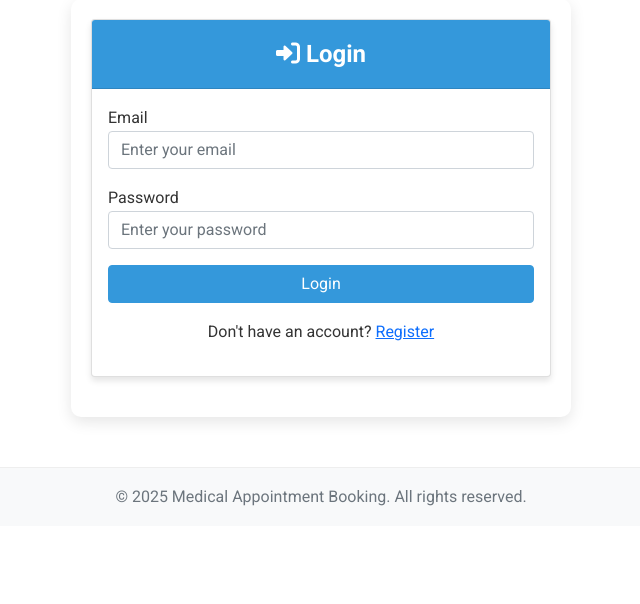
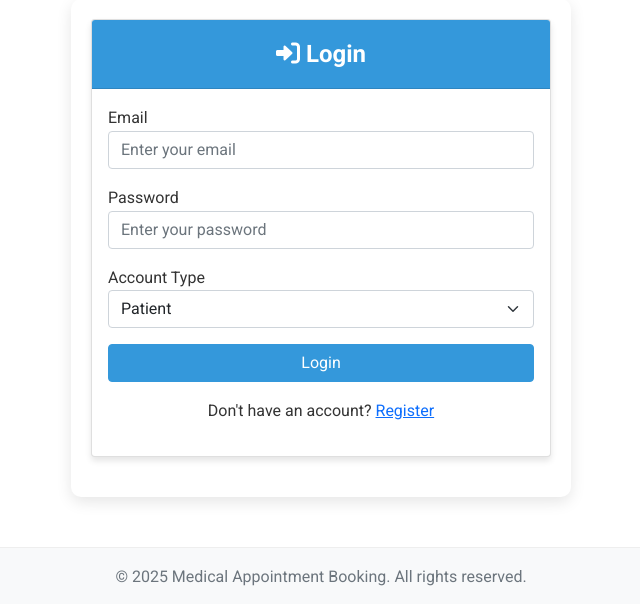
Before and after one commit to Omjee73/medical-appointment-management, a Flask app: page /login in a window 1280 px wide. Shown: the part 109-713 px from the top of the page, without its empty margins (319-959 px from the left). Run offline with Flask 3, Linux system fonts and the light colour scheme.

Commit message:
Require users to specify if they have an admin or patient account
Adds user type selection to the login form and validates against user role.

Replit-Commit-Author: Agent
Replit-Commit-Session-Id: dc55c29d-58d4-477a-b1cf-e83cd88281da
Replit-Commit-Screenshot-Url: https://storage.googleapis.com/screenshot-production-us-central1/16bbc207-3a59-4ca7-a152-cf21b2ae950b/de76b602-7d9f-45f5-a93c-68932da4d4d3.jpg

```diff
--- a/forms.py
+++ b/forms.py
@@ -9,6 +9,7 @@ from datetime import datetime
 class LoginForm(FlaskForm):
     email = StringField('Email', validators=[DataRequired(), Email()])
     password = PasswordField('Password', validators=[DataRequired()])
+    user_type = SelectField('Account Type', choices=[('patient', 'Patient'), ('admin', 'Administrator')], default='patient')
     submit = SubmitField('Login')
 
 class RegisterForm(FlaskForm):
--- a/routes/auth.py
+++ b/routes/auth.py
@@ -21,6 +21,14 @@ def login():
         user = User.query.filter_by(email=form.email.data).first()
 
         if user and user.check_password(form.password.data):
+            # Check if user type matches selected type
+            if user.user_type != form.user_type.data:
+                if form.user_type.data == 'admin':
+                    flash('This email is not registered as an administrator account.', 'danger')
+                else:
+                    flash('This email is not registered as a patient account.', 'danger')
+                return redirect(url_for('auth.login'))
+
             # Check if patient is blocked
             if user.user_type == 'patient' and user.is_blocked:
                 flash('Your account has been blocked. Please contact the administrator.', 'danger')
--- a/templates/login.html
+++ b/templates/login.html
@@ -36,6 +36,18 @@
                     {% endif %}
                 </div>
 
+                <div class="form-group mb-3">
+                    <label for="user_type">{{ form.user_type.label }}</label>
+                    {{ form.user_type(class="form-select") }}
+                    {% if form.user_type.errors %}
+                        <div class="text-danger">
+                            {% for error in form.user_type.errors %}
+                                <small>{{ error }}</small>
+                            {% endfor %}
+                        </div>
+                    {% endif %}
+                </div>
+
                 <div class="d-grid gap-2">
                     {{ form.submit(class="btn btn-primary") }}
                 </div>
--- a/templates/register.html
+++ b/templates/register.html
@@ -125,6 +125,7 @@
 
             <div class="mt-3 text-center">
                 <p>Already have an account? <a href="{{ url_for('auth.login') }}">Login</a></p>
+                <p class="text-muted"><small>Note: This form creates a patient account. Administrator accounts are pre-created.</small></p>
             </div>
         </div>
     </div>
```
